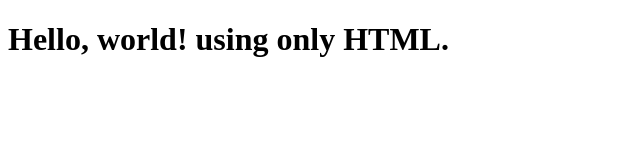
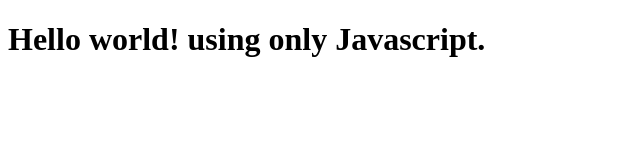
Before and after one commit to bijaylaxmibehera/namaste_react, a plain HTML site: page chapter-01/index.html in a window 1280 px wide. Shown: the whole page, without its empty margins (0-640 px from the left). Drawn offline with Linux system fonts and the light colour scheme.

Commit message:
feat: hello world using javascript

```diff
--- a/chapter-01/index.html
+++ b/chapter-01/index.html
@@ -1,11 +1,17 @@
 <!DOCTYPE html>
 <html lang="en">
-<head>
-    <meta charset="UTF-8">
-    <meta name="viewport" content="width=device-width, initial-scale=1.0">
+  <head>
+    <meta charset="UTF-8" />
+    <meta name="viewport" content="width=device-width, initial-scale=1.0" />
     <title>chapter-01</title>
-</head>
-<body>
-    <h1>Hello, world! using only HTML.</h1>
-</body>
+  </head>
+  <body>
+    <div id="root"></div>
+    <script>
+      const heading = document.createElement("h1");
+      heading.innerHTML = "Hello world! using only Javascript.";
+      const root = document.getElementById("root");
+      root.appendChild(heading);
+    </script>
+  </body>
 </html>
```
